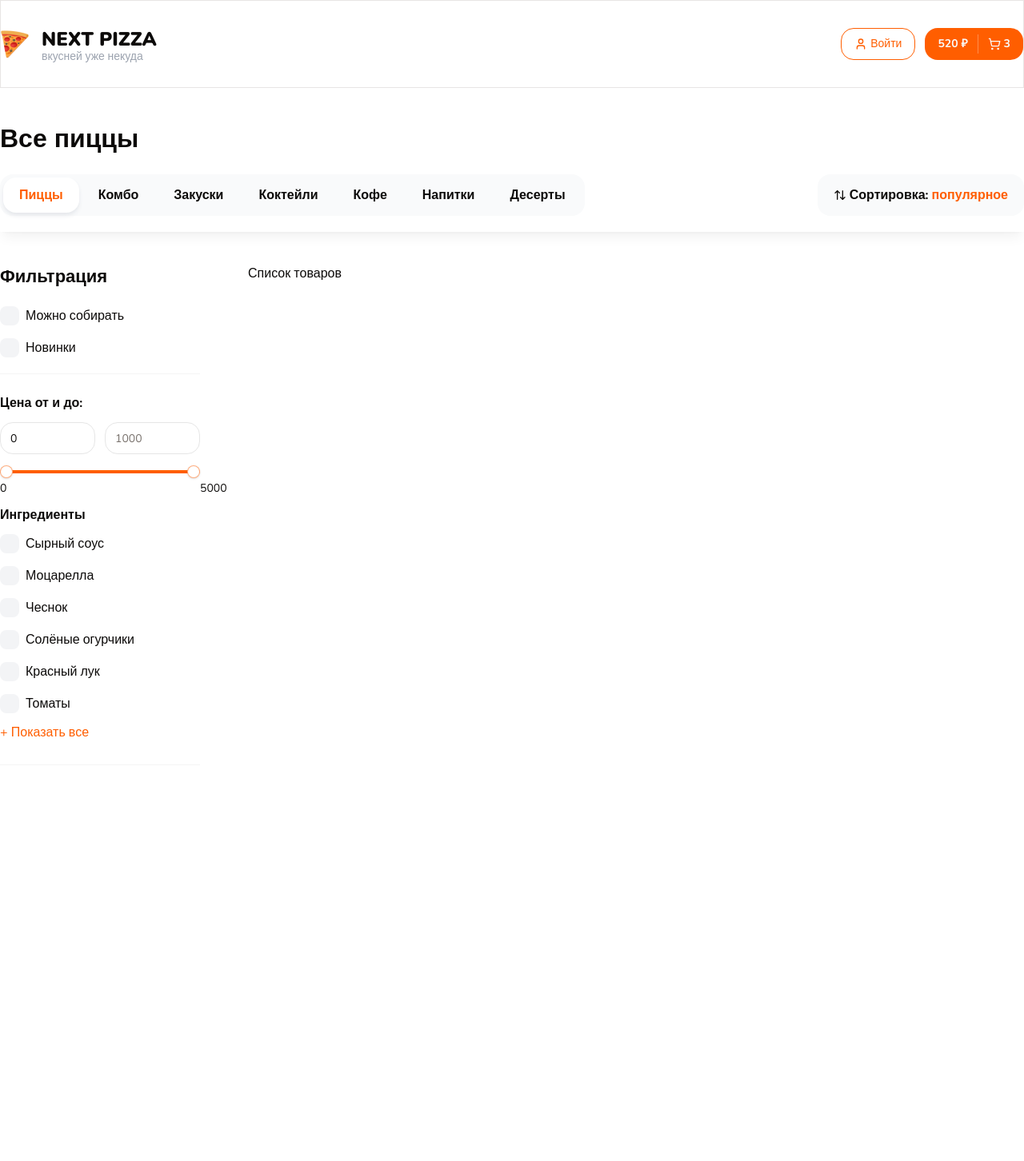
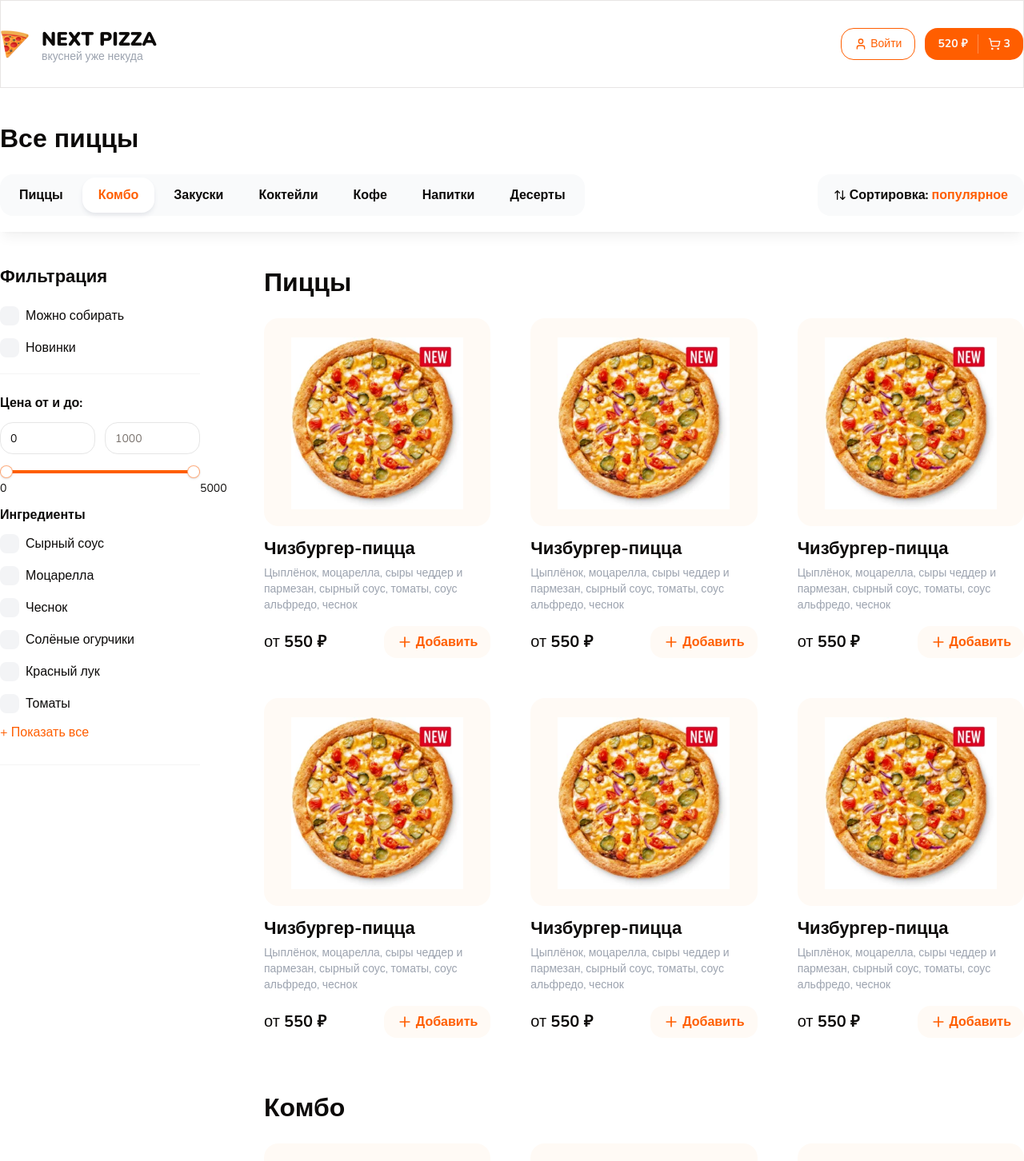
Before and after one commit to Alexey-Krivcikov/NextPizza, a Next.js app: page / in a window 1280 px wide. Shown: the top 1452 px of the page at 80% size. Before the commit the page ends 1013 px from the top, so only its background shows below. Built offline with nearby package versions, Linux system fonts and the light colour scheme.

Commit message:
Updated filters and creaated product list component

```diff
--- a/app/page.tsx
+++ b/app/page.tsx
@@ -1,4 +1,11 @@
-import { Container, Filters, Title, TopBar } from "@/components/shared";
+import {
+  Container,
+  Filters,
+  ProductCard,
+  ProductsGroupList,
+  Title,
+  TopBar,
+} from "@/components/shared";
 
 export default function Home() {
   return (
@@ -10,7 +17,7 @@ export default function Home() {
       <TopBar />
 
       <Container className="mt-10 pb-14">
-        <div className="flex gap-[60px]">
+        <div className="flex gap-[80px]">
           {/* Фильтрация */}
           <div className="w-[250px]">
             <Filters />
@@ -19,15 +26,90 @@ export default function Home() {
           {/* Список товаров */}
           <div className="flex-1">
             <div className="flex flex-col gap-16">
-              Список товаров
-              {/* <ProductsGroupList
+              <ProductsGroupList
                 title="Пиццы"
-                items={[1, 2, 3, 4, 5]}
+                items={[
+                  {
+                    id: 1,
+                    name: "Чизбургер-пицца",
+                    imageUrl: "/pizza.webp",
+                    items: [{ price: 550 }],
+                  },
+                  {
+                    id: 2,
+                    name: "Чизбургер-пицца",
+                    imageUrl: "/pizza.webp",
+                    items: [{ price: 550 }],
+                  },
+                  {
+                    id: 3,
+                    name: "Чизбургер-пицца",
+                    imageUrl: "/pizza.webp",
+                    items: [{ price: 550 }],
+                  },
+                  {
+                    id: 4,
+                    name: "Чизбургер-пицца",
+                    imageUrl: "/pizza.webp",
+                    items: [{ price: 550 }],
+                  },
+                  {
+                    id: 5,
+                    name: "Чизбургер-пицца",
+                    imageUrl: "/pizza.webp",
+                    items: [{ price: 550 }],
+                  },
+                  {
+                    id: 6,
+                    name: "Чизбургер-пицца",
+                    imageUrl: "/pizza.webp",
+                    items: [{ price: 550 }],
+                  },
+                ]}
+                categoryId={1}
               />
               <ProductsGroupList
                 title="Комбо"
-                items={[1, 2, 3, 4, 5]}
-              /> */}
+                items={[
+                  {
+                    id: 1,
+                    name: "Чизбургер-пицца",
+                    imageUrl: "/pizza.webp",
+                    items: [{ price: 550 }],
+                  },
+                  {
+                    id: 2,
+                    name: "Чизбургер-пицца",
+                    imageUrl: "/pizza.webp",
+                    items: [{ price: 550 }],
+                  },
+                  {
+                    id: 3,
+                    name: "Чизбургер-пицца",
+                    imageUrl: "/pizza.webp",
+                    items: [{ price: 550 }],
+                  },
+                  {
+                    id: 4,
+                    name: "Чизбургер-пицца",
+                    imageUrl: "/pizza.webp",
+                    items: [{ price: 550 }],
+                  },
+                  {
+                    id: 5,
+                    name: "Чизбургер-пицца",
+                    imageUrl: "/pizza.webp",
+                    items: [{ price: 550 }],
+                  },
+                  {
+                    id: 6,
+                    name: "Чизбургер-пицца",
+                    imageUrl: "/pizza.webp",
+                    items: [{ price: 550 }],
+                  },
+                ]}
+                categoryId={2}
+              />
             </div>
           </div>
         </div>
--- a/components/shared/categories.tsx
+++ b/components/shared/categories.tsx
@@ -1,26 +1,43 @@
-import { cn } from '@/lib/utils';
-import React from 'react';
+"use client";
+
+import { cn } from "@/lib/utils";
+import { useCategoryStore } from "@/store/category";
+import React from "react";
 
 interface Props {
   className?: string;
 }
 
-const cats = ['Пиццы', 'Комбо', 'Закуски', 'Коктейли', 'Кофе', 'Напитки', 'Десерты'];
-const activeIndex = 0;
+const cats = [
+  { id: 1, name: "Пиццы" },
+  { id: 2, name: "Комбо" },
+  { id: 3, name: "Закуски" },
+  { id: 4, name: "Коктейли" },
+  { id: 5, name: "Кофе" },
+  { id: 6, name: "Напитки" },
+  { id: 7, name: "Десерты" },
+];
 
 export const Categories: React.FC<Props> = ({ className }) => {
+  const categotyActiveId = useCategoryStore((state) => state.activeId);
+
   return (
-    <div className={cn("inline-flex gap-1 bg-gray-50 p-1 rounded-2xl", className)}>
-      {
-        cats.map((cat, index) => (
-          <a className={cn(
-            'flex items-center font-bold h-11 rounded-2xl px-5',
-            activeIndex === index && 'bg-white shadow-md shadow-gray-200 text-primary'
-          )} key={index}>
-            <button>{cat}</button>
-          </a>
-        ))
-      }
+    <div
+      className={cn("inline-flex gap-1 bg-gray-50 p-1 rounded-2xl", className)}
+    >
+      {cats.map(({ name, id }, index) => (
+        <a
+          className={cn(
+            "flex items-center font-bold h-11 rounded-2xl px-5",
+            categotyActiveId === id &&
+              "bg-white shadow-md shadow-gray-200 text-primary"
+          )}
+          href={`/#${name}`}
+          key={index}
+        >
+          <button>{name}</button>
+        </a>
+      ))}
     </div>
   );
 };
--- a/components/shared/index.ts
+++ b/components/shared/index.ts
@@ -8,3 +8,5 @@ export { Filters } from "./filters";
 export { FilterCheckbox } from "./filter-checkbox";
 export { RangeSlider } from "./range-slider";
 export { CheckboxFiltersGroup } from "./checkbox-filters-group";
+export { ProductCard } from "./product-card";
+export { ProductsGroupList } from "./products-group-list";
--- /dev/null
+++ b/components/shared/product-card.tsx
@@ -0,0 +1,42 @@
+import Link from 'next/link';
+import React from 'react';
+import { Title } from './title';
+import { Button } from '../ui';
+import { Plus } from 'lucide-react';
+
+interface Props {
+  id: number;
+  name: string;
+  price: number;
+  imageUrl: string;
+  className?: string;
+}
+
+export const ProductCard: React.FC<Props> = ({ id, name, price, imageUrl, className, }) => {
+  return (
+    <div className={className}>
+      <Link href={`/product/${id}`}>
+        <div className="flex justify-center p-6 bg-secondary rounded-lg h-[260px]">
+          <img className="w-[215px] h-[215px]" src={imageUrl} alt={name} />
+        </div>
+
+        <Title text={name} size='sm' className='mb-1 mt-3 font-bold'/>
+
+        <p className="text-sm text-gray-400">
+          Цыплёнок, моцарелла, сыры чеддер и пармезан, сырный соус, томаты, соус альфредо, чеснок
+        </p>
+
+        <div className="flex justify-between items-center mt-4">
+          <span className="text-[20px]">
+            от <b>{price} ₽</b>
+          </span>
+
+          <Button variant="secondary" className="text-base font-bold">
+            <Plus size={20} className="mr-1" />
+            Добавить
+          </Button>
+        </div>
+      </Link>
+    </div>
+  );
+};
--- /dev/null
+++ b/components/shared/products-group-list.tsx
@@ -0,0 +1,47 @@
+'use client';
+
+import React from 'react';
+import { useIntersection } from 'react-use';
+import { ProductCard, Title } from '.';
+import { cn } from '@/lib/utils';
+import { useCategoryStore } from '@/store/category';
+
+interface Props {
+  title: string;
+  items: any[];
+  categoryId: number;
+  className?: string;
+  listClassName?: string;
+}
+
+export const ProductsGroupList: React.FC<Props> = ({ title, items, listClassName, categoryId, className }) => {
+  const setActiveCategoryId = useCategoryStore((state) => state.setActiveId);
+  const intersectionRef = React.useRef(null);
+  const intersection = useIntersection(intersectionRef, {
+    threshold: 0.4,
+  });
+
+  React.useEffect(() => {
+    if (intersection?.isIntersecting) {
+      setActiveCategoryId(categoryId);
+    }
+  }, [categoryId, intersection?.isIntersecting, title]);
+
+  return (
+    <div className={className} id={title} ref={intersectionRef}>
+      <Title text={title} size="lg" className="font-extrabold mb-5" />
+
+      <div className={cn('grid grid-cols-3 gap-[50px]', listClassName)}>
+        {items.map((product, i) => (
+          <ProductCard
+            key={product.id}
+            id={product.id}
+            name={product.name}
+            imageUrl={product.imageUrl}
+            price={product.items[0].price}
+          />
+        ))}
+      </div>
+    </div>
+  );
+};
--- a/package.json
+++ b/package.json
@@ -22,9 +22,11 @@
     "next": "15.1.6",
     "react": "^19.0.0",
     "react-dom": "^19.0.0",
+    "react-use": "^17.6.0",
     "tailwind-merge": "^2.6.0",
     "tailwindcss-animate": "^1.0.7",
-    "vaul": "^1.1.2"
+    "vaul": "^1.1.2",
+    "zustand": "^5.0.3"
   },
   "devDependencies": {
     "@eslint/eslintrc": "^3",
--- /dev/null
+++ b/store/category.ts
@@ -0,0 +1,11 @@
+import { create } from 'zustand';
+
+interface State {
+  activeId: number;
+  setActiveId: (activeId: number) => void;
+}
+
+export const useCategoryStore = create<State>((set) => ({
+  activeId: 1,
+  setActiveId: (activeId: number) => set({ activeId })
+}));
```
Also changed, not shown: .eslintrc.json (added), public/pizza.webp (added), 1 other file (tests, documents, lock files or other folders).
